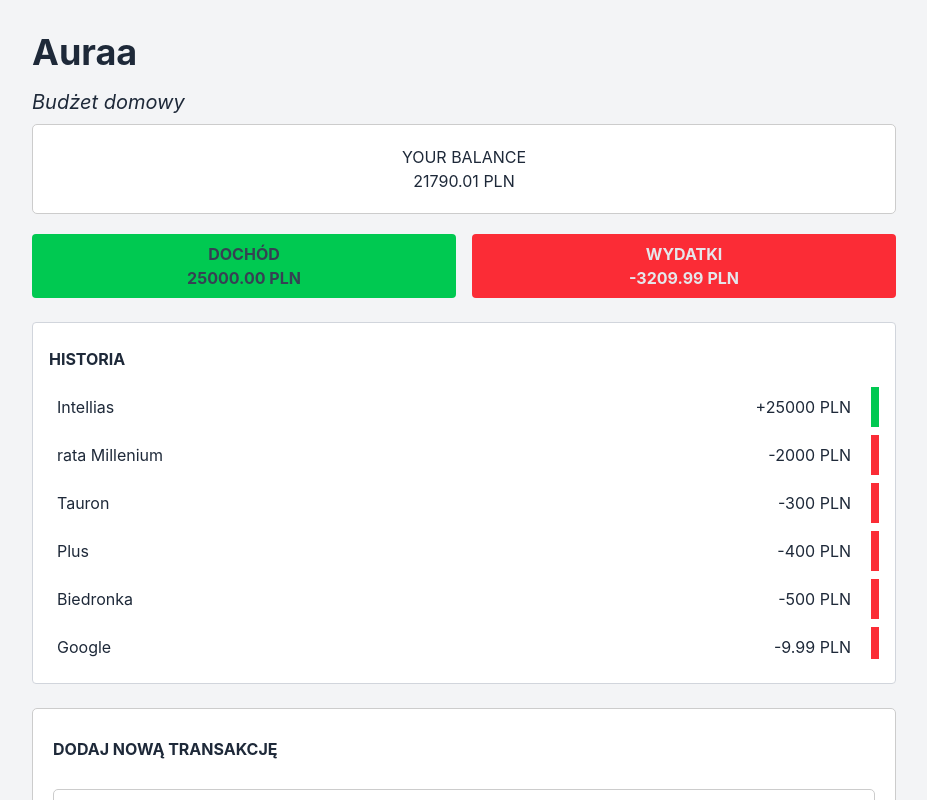
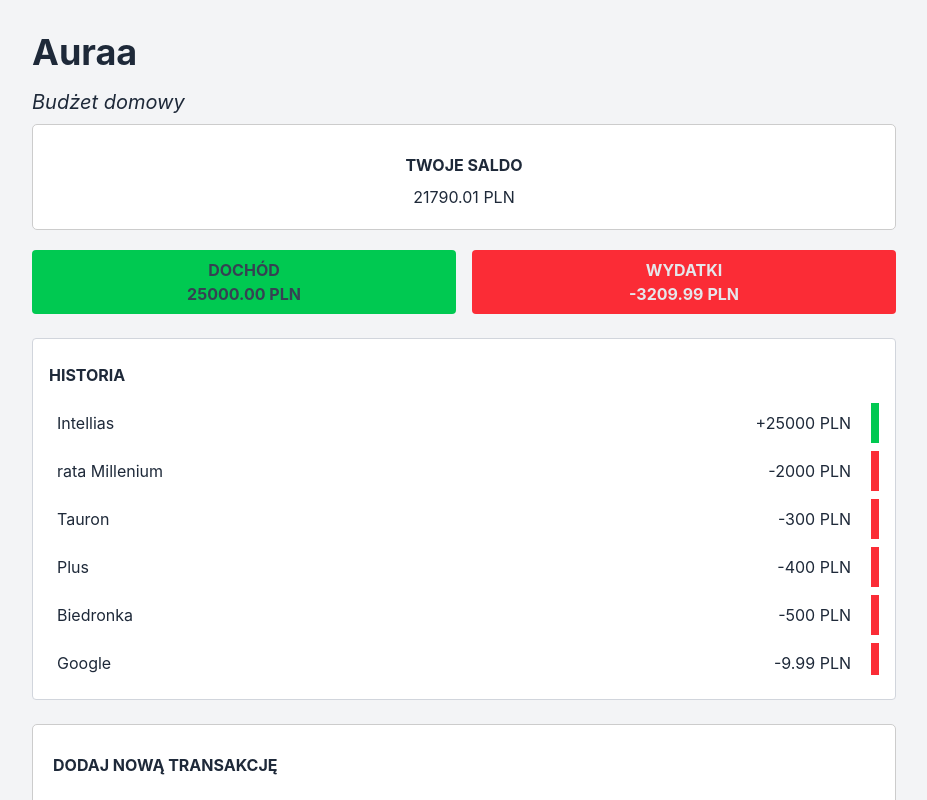
Before and after one commit to sobi3ch/mymoney, a Vue app: page / in a window 1280 px wide. Shown: the top 800 px of the page, without its empty margins (176-1103 px from the left). Built offline with nearby package versions, Linux system fonts and the light colour scheme.

Commit message:
Restyle appBalacne to tailwind

```diff
--- a/src/components/AppBalance.vue
+++ b/src/components/AppBalance.vue
@@ -1,6 +1,6 @@
 <template>
   <div id="balance">
-    <p>YOUR BALANCE</p>
+    <p class="py-2 rounded-sm font-bold uppercase">Twoje saldo</p>
     <div>{{ balance }} <span>PLN</span></div>
   </div>
 </template>
```
